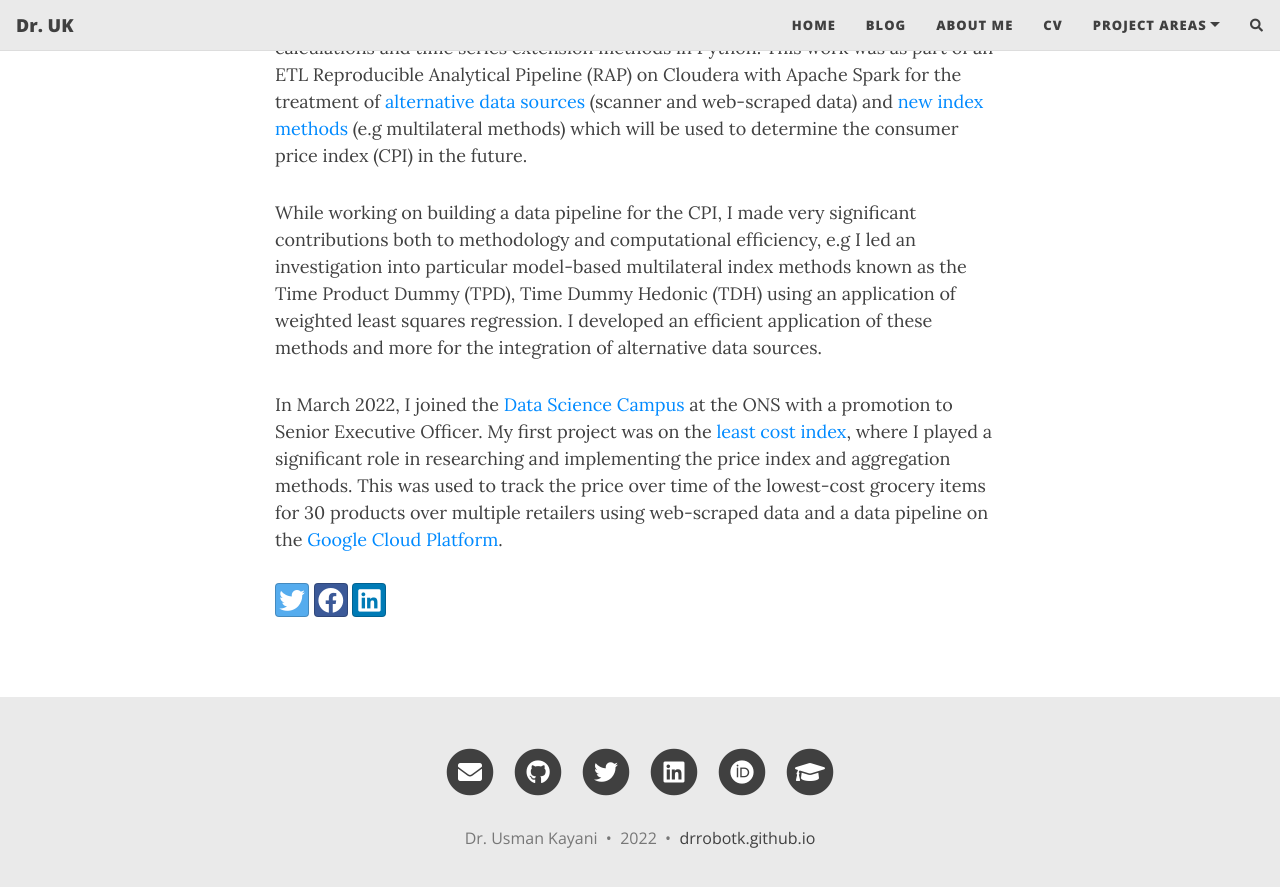
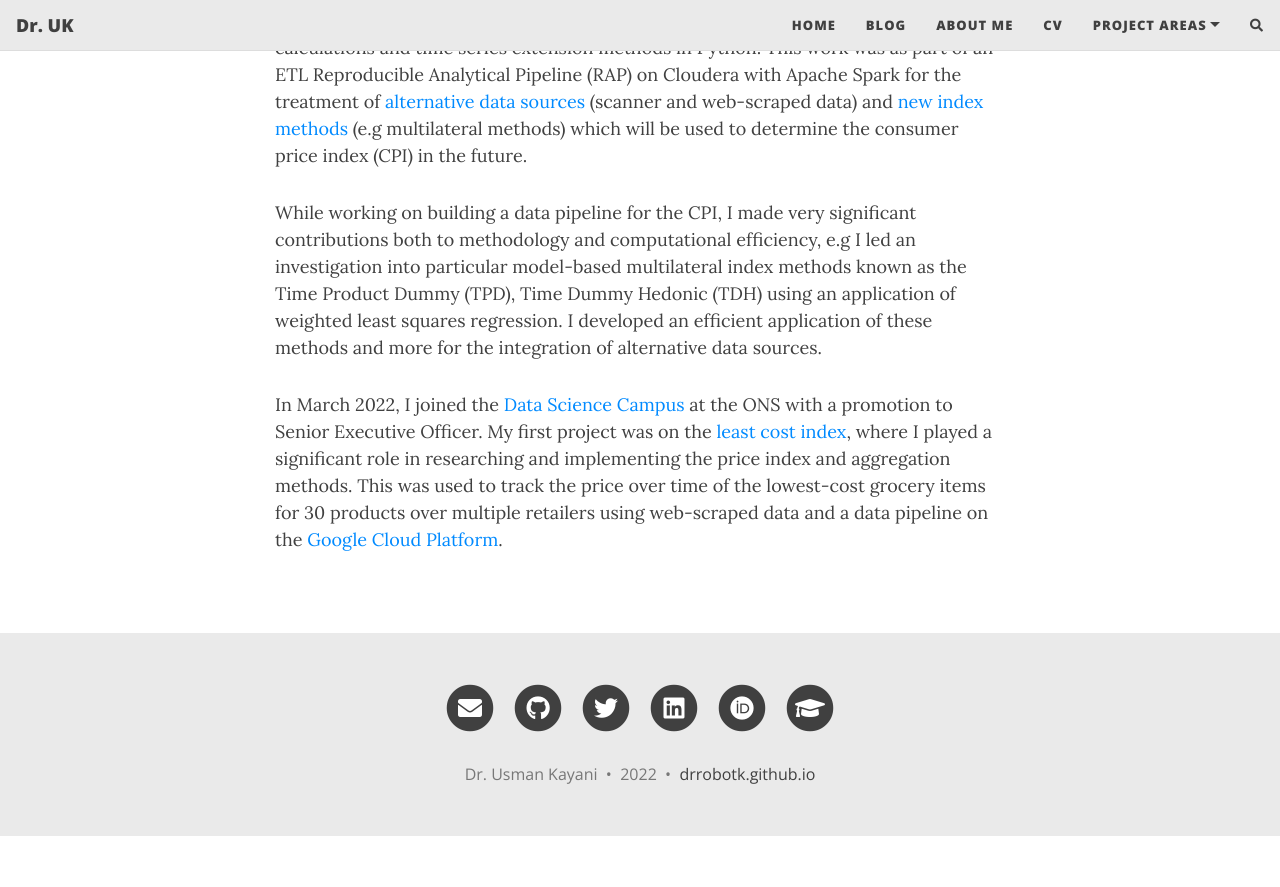
Before and after one commit to drrobotk/drrobotk.github.io, a Jekyll site: the page built from aboutme.md, in a window 1280 px wide and 900 px high, scrolled down 1110 px. Shown: the top 887 px of the window. Built offline with Jekyll 4.4.1, drawn with Linux system fonts in a browser that asks for light colours; nearby versions of some CDN libraries; comment, search, counter and statistics services are not loaded; after the commit the page ends 1946 px from its top, so only the background shows below that.

Commit message:
Update CV.

```diff
--- a/aboutme.md
+++ b/aboutme.md
@@ -19,5 +19,3 @@ In June 2021, I was employed as a Data Scientist at the Higher Executive Officer
 While working on building a data pipeline for the CPI, I made very significant contributions both to methodology and computational efficiency, e.g I led an investigation into particular model-based multilateral index methods known as the Time Product Dummy (TPD), Time Dummy Hedonic (TDH) using an application of weighted least squares regression. I developed an efficient application of these methods and more for the integration of alternative data sources.
 
 In March 2022, I joined the [Data Science Campus](https://datasciencecampus.ons.gov.uk/) at the ONS with a promotion to Senior Executive Officer. My first project was on the [least cost index](https://www.ons.gov.uk/economy/inflationandpriceindices/articles/trackingthelowestcostgroceryitemsukexperimentalanalysis/april2021toapril2022), where I played a significant role in researching and implementing the price index and aggregation methods. This was used to track the price over time of the lowest-cost grocery items for 30 products over multiple retailers using web-scraped data and a data pipeline on the [Google Cloud Platform](https://cloud.google.com/).
-
-{% include social-share.html type="page" %}
```
